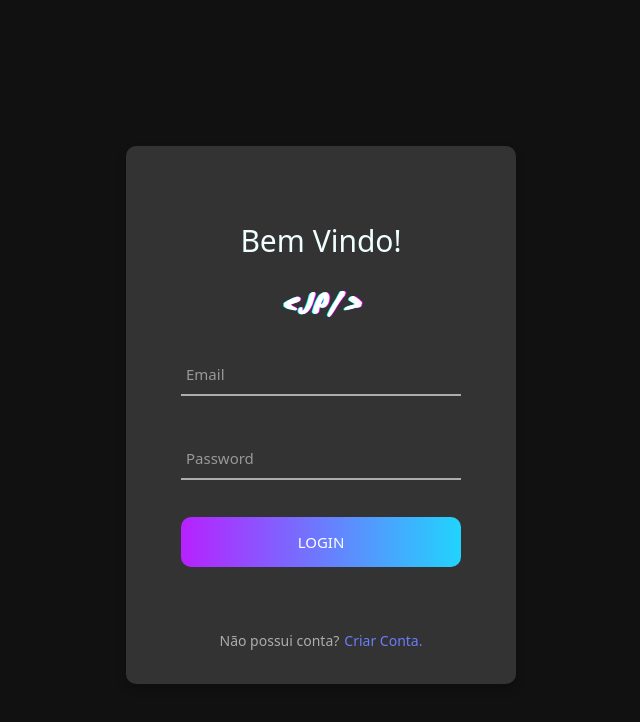
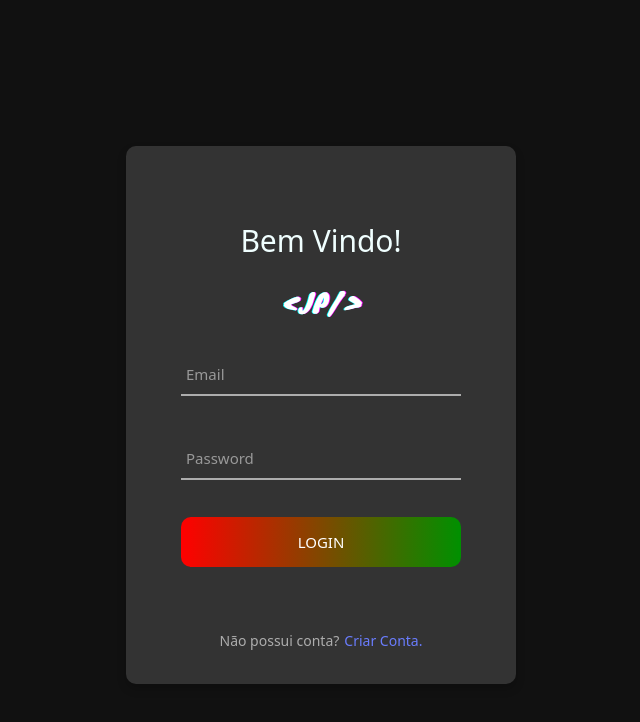
Before and after one commit to vitormuniz0/financas, a React (Create React App) app in the folder financas/: page / in a window 1280 px wide. Shown: the top 722 px of the page, without its empty margins (319-959 px from the left). Built offline with nearby package versions, Linux system fonts and the light colour scheme.

Commit message:
PADRONIZNADO AS CORES

```diff
--- a/financas/src/css/global.css
+++ b/financas/src/css/global.css
@@ -91,10 +91,10 @@
     -o-transition: all 0.5s;
     -moz-transition: all 0.5s;
 
-    background: -webkit-linear-gradient(to left, #21d4fd, #b721ff);
-    background: -o-linear-gradient(to left, #21d4fd, #b721ff);
-    background: -moz-linear-gradient(to left, #21d4fd, #b721ff);
-    background: linear-gradient(to left, #21d4fd, #b721ff);
+    background: -webkit-linear-gradient(to left, #009000, #FF0000);
+    background: -o-linear-gradient(to left, #009000, #FF0000);
+    background: -moz-linear-gradient(to left, #009000, #FF0000);
+    background: linear-gradient(to left, #009000, #FF0000);
 }
 
 .focus-input::after{
@@ -158,10 +158,10 @@
     width: 100%;
     height: 50px;
 
-    background: -webkit-linear-gradient(to left, #21d4fd, #b721ff);
-    background: -o-linear-gradient(to left, #21d4fd, #b721ff);
-    background: -moz-linear-gradient(to left, #21d4fd, #b721ff);
-    background: linear-gradient(to left, #21d4fd, #b721ff);
+    background: -webkit-linear-gradient(to left, #009000, #FF0000);
+    background: -o-linear-gradient(to left, #009000, #FF0000);
+    background: -moz-linear-gradient(to left, #009000, #FF0000);
+    background: linear-gradient(to left, #009000, #FF0000);
 }
 
 .login-form-btn:hover{
--- a/financas/src/css/home.module.css
+++ b/financas/src/css/home.module.css
@@ -32,7 +32,7 @@
 }
 
 .entradas {
-    color: #00FF29;
+    color: #009000;
     margin-left: 7px;
     font-family: "Teko", sans-serif;
     font-weight: 500;
```
